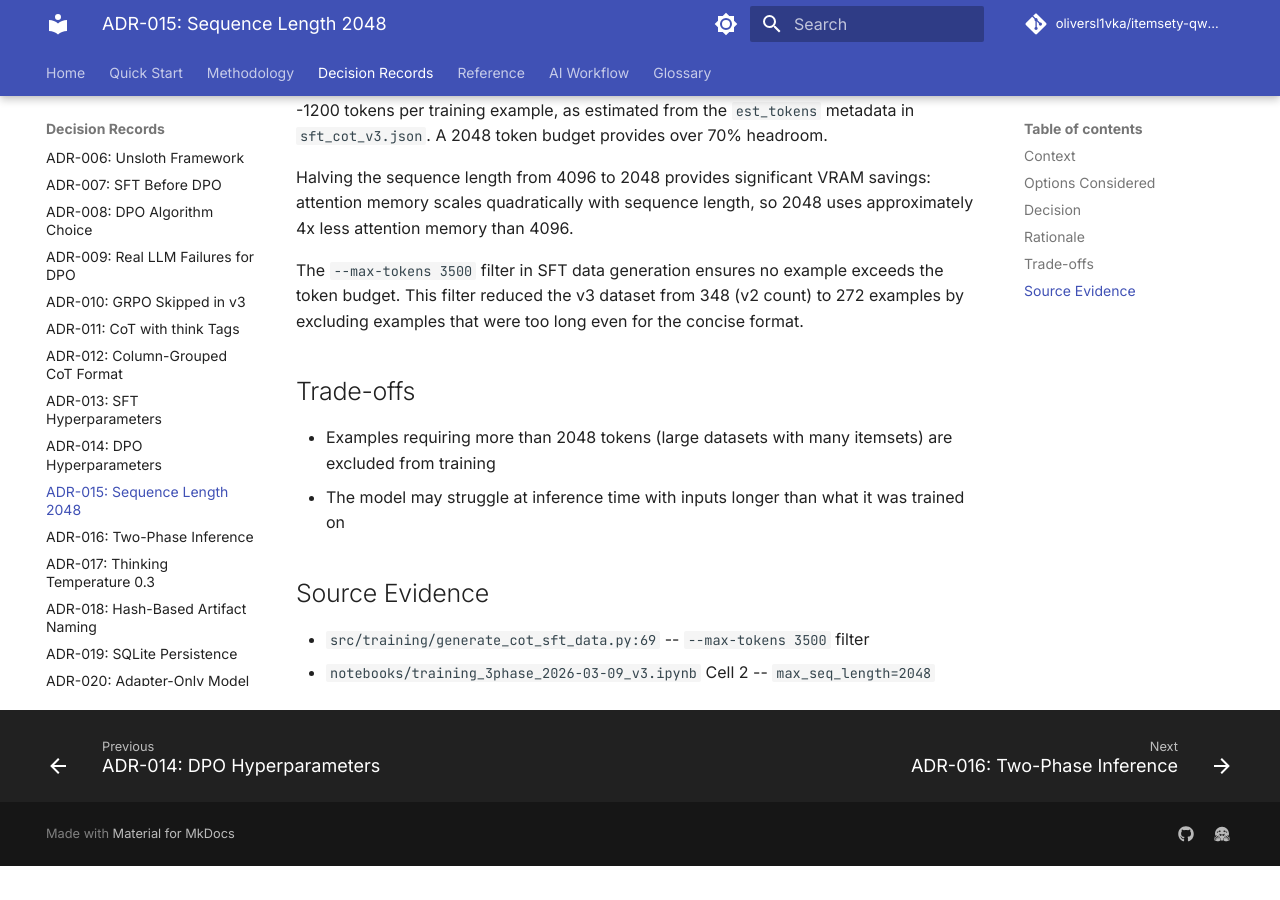
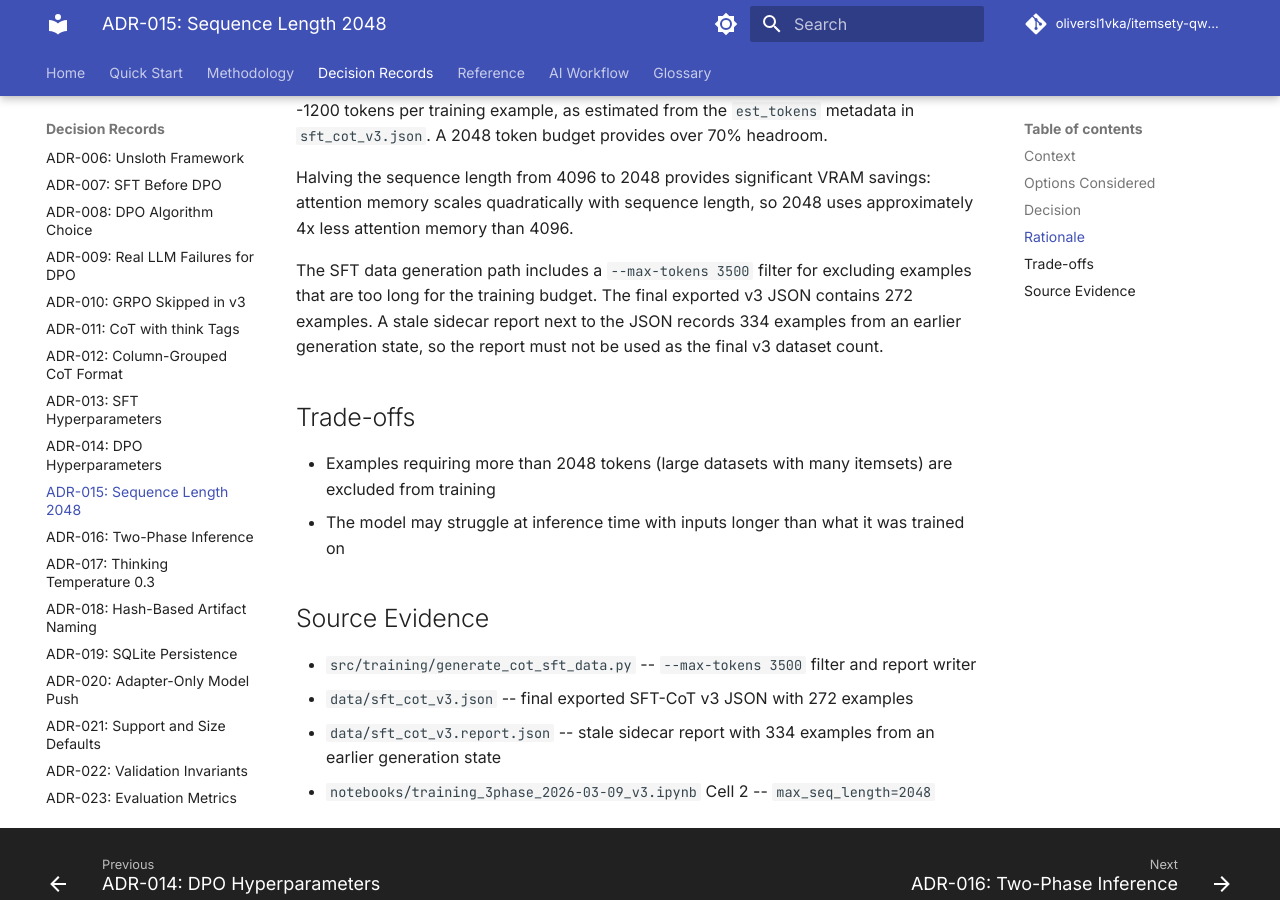
Before and after one commit to oliversl1vka/itemsety-qwen-finetuning, an MkDocs documentation site: the page built from docs/decisions/adr-015-seq-length-2048.md, in a window 1280 px wide and 900 px high, scrolled down 958 px. Built offline with MkDocs 1.6.1 and Material for MkDocs 9.7.7, drawn with Linux system fonts in a browser that asks for light colours; comment, search, counter and statistics services are not loaded; before the commit the page ends 1824 px from its top, so only the background shows below that.

Commit message:
docs: qualify SFT count and validation limits

```diff
--- a/docs/decisions/adr-015-seq-length-2048.md
+++ b/docs/decisions/adr-015-seq-length-2048.md
@@ -26,7 +26,7 @@
 
 Halving the sequence length from 4096 to 2048 provides significant VRAM savings: attention memory scales quadratically with sequence length, so 2048 uses approximately 4x less attention memory than 4096.
 
-The `--max-tokens 3500` filter in SFT data generation ensures no example exceeds the token budget. This filter reduced the v3 dataset from 348 (v2 count) to 272 examples by excluding examples that were too long even for the concise format.
+The SFT data generation path includes a `--max-tokens 3500` filter for excluding examples that are too long for the training budget. The final exported v3 JSON contains 272 examples. A stale sidecar report next to the JSON records 334 examples from an earlier generation state, so the report must not be used as the final v3 dataset count.
 
 ## Trade-offs
 
@@ -35,5 +35,7 @@
 
 ## Source Evidence
 
-- `src/training/generate_cot_sft_data.py:69` -- `--max-tokens 3500` filter
+- `src/training/generate_cot_sft_data.py` -- `--max-tokens 3500` filter and report writer
+- `data/sft_cot_v3.json` -- final exported SFT-CoT v3 JSON with 272 examples
+- `data/sft_cot_v3.report.json` -- stale sidecar report with 334 examples from an earlier generation state
 - `notebooks/training_3phase_2026-03-09_v3.ipynb` Cell 2 -- `max_seq_length=2048`
```
Also changed, not shown: docs/ai-workflow/overview.md (+2 -2 lines), docs/methodology/data-generation.md (+1 -1 lines).
